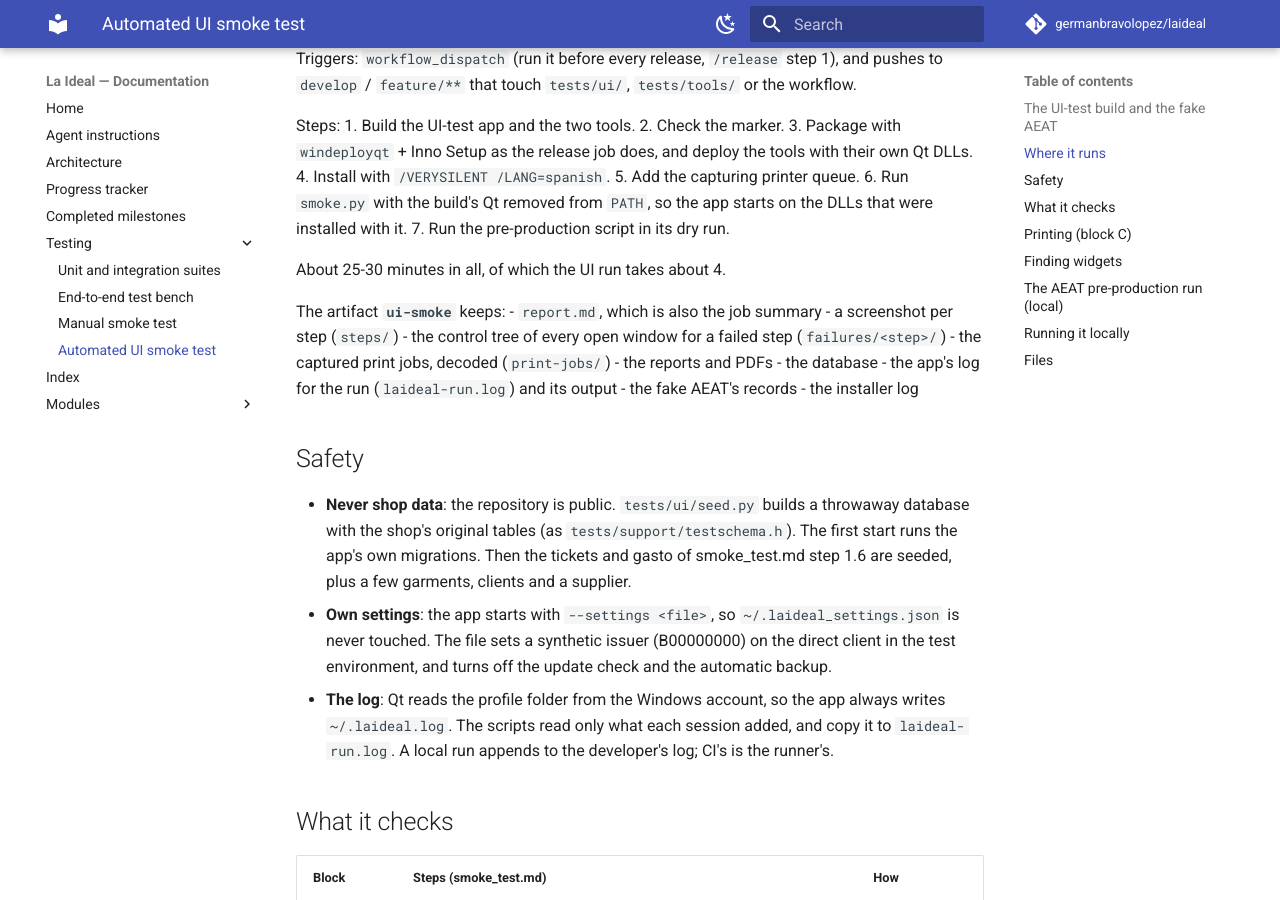
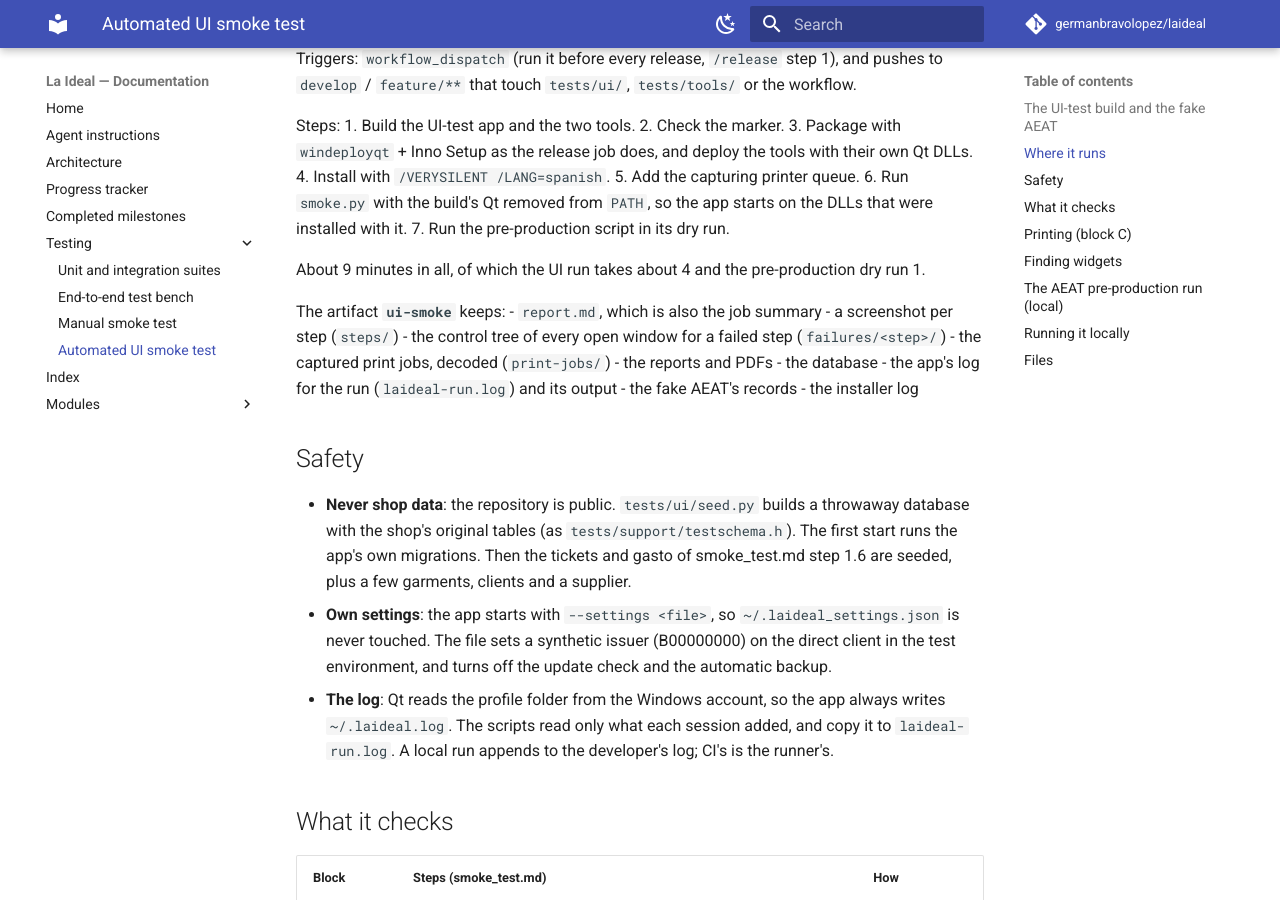
Before and after one commit to germanbravolopez/laideal, an MkDocs documentation site: the page built from docs/testing/ui_smoke.md, in a window 1280 px wide and 900 px high, scrolled down 1313 px. Built offline with MkDocs 1.6.1 and Material for MkDocs 9.7.7, drawn with Linux system fonts in a browser that asks for light colours; comment, search, counter and statistics services are not loaded.

```diff
--- a/docs/testing/ui_smoke.md
+++ b/docs/testing/ui_smoke.md
@@ -38,7 +38,7 @@
 6. Run `smoke.py` with the build's Qt removed from `PATH`, so the app starts on the DLLs that were installed with it.
 7. Run the pre-production script in its dry run.
 
-About 25-30 minutes in all, of which the UI run takes about 4.
+About 9 minutes in all, of which the UI run takes about 4 and the pre-production dry run 1.
 
 The artifact **`ui-smoke`** keeps:
 - `report.md`, which is also the job summary
```
Also changed, not shown: 1 other file.
